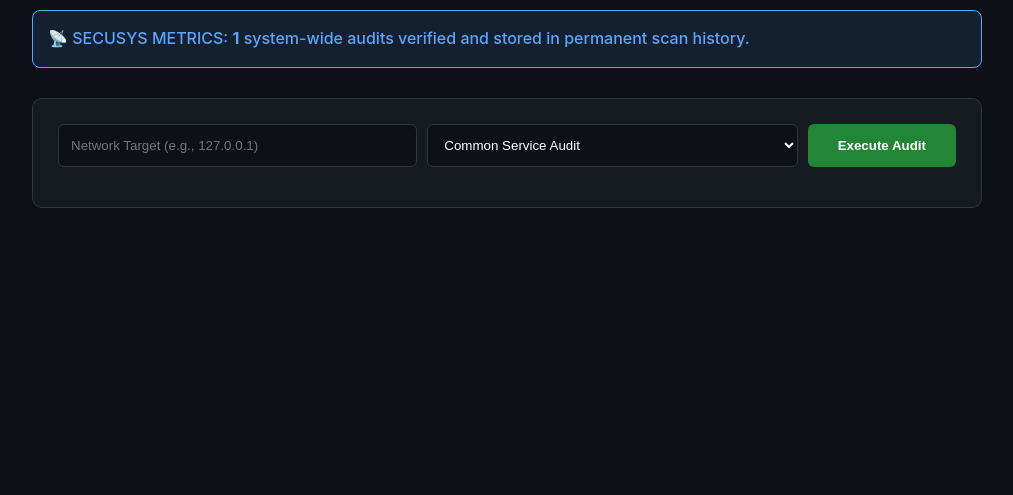
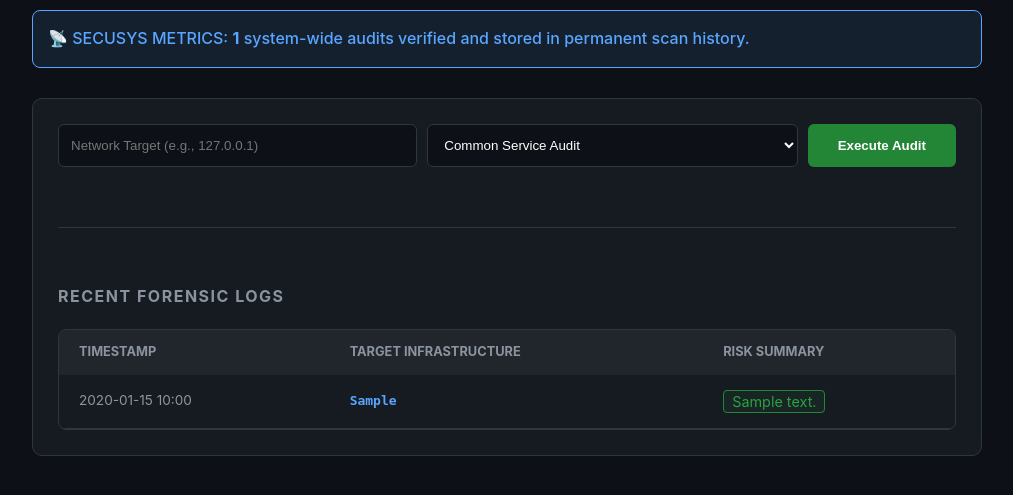
Before and after one commit to Clinntech/SecuSys, a Flask app: page / in a window 1280 px wide. Shown: the part 132-627 px from the top of the page, without its empty margins (133-1146 px from the left). Run offline with Flask 3, Linux system fonts and the light colour scheme; tables that the repository leaves empty hold one stand-in row (values such as "Sample post").

Commit message:
Milestone: Integrated full-stack DB persistence and forensic logs table

```diff
--- a/app.py
+++ b/app.py
@@ -29,7 +29,7 @@
     #Store risk level value
     threat_summary = db.Column(db.Text)
 
-    def __rerp__(self):
+    def __repr__(self):
         return f'<Audit {self.target_ip} on {self.scan_date}>'
 
 
@@ -43,7 +43,10 @@
     #Shows starting page
     #Fetch the total number of audits from the database
     total_audits = AuditRecord.query.count()
-    return render_template('index.html', audit_count = total_audits)
+    # NEW UPDATED LOGIC: Pull recent history from the database to fill the UI table
+    history_logs = AuditRecord.query.order_by(AuditRecord.scan_date.desc()).limit(5).all()
+
+    return render_template('index.html', audit_count = total_audits, history = history_logs)
 
 @app.route('/scan' , methods=['POST'])
 def scan():
@@ -120,8 +123,12 @@
         db.session.rollback() #cancels the save if there's an error
         print (f"[DATABASE ERROR] Could not save audit: {e}")
 
+    # NEW UPDATED LOGIC: Re-calculate counts and history so UI updates immediately after scan
+    total_audits = AuditRecord.query.count()
+    history_logs = AuditRecord.query.order_by(AuditRecord.scan_date.desc()).limit(5).all()
 
-    return render_template('index.html', results=results, target=target)
+    # ADDED 'audit_count' and 'history' to the template return
+    return render_template('index.html', results=results, target=target, audit_count=total_audits, history=history_logs)
 
 #The Download Route
 @app.route('/download')
--- a/templates/index.html
+++ b/templates/index.html
@@ -70,6 +70,44 @@
                     <input type="number" name="end_port" placeholder="End Port">
                 </div>
             </form>
+            <div style="margin-top: 60px; border-top: 1px solid #30363d; padding-top: 40px;">
+                <h3 style="color: #8b949e; font-size: 1rem; text-transform: uppercase; letter-spacing: 1.5px; margin-bottom: 20px;"> Recent Forensic Logs</h3>
+                <div style="background: #161b22; border: 1px solid #30363d; border-radius: 8px; overflow: hidden;">
+                <table style="width: 100%; border-collapse: collapse; text-align: left;">
+                    <thead style="background: #21262d; font-size: 0.8em; color: #8b949e;">
+                        <tr>
+                            <th style="padding: 12px 20px;">TIMESTAMP</th>
+                            <th style="padding: 12px 20px;">TARGET INFRASTRUCTURE</th>
+                            <th style="padding: 12px 20px;">RISK SUMMARY</th>
+                        </tr>
+                    </thead>
+                    <tbody>
+                        {% for audit in history %}
+                        <tr style="border-bottom: 1px solid #30363d; transition: background 0.3s;">
+                            <td style="padding: 15px 20px; color: #8b949e; font-size: 0.85em;">
+                                {{ audit.scan_date.strftime('%Y-%m-%d %H:%M') }}
+                            </td>
+                            <td style="padding: 15px 20px; font-family: monospace; font-weight: bold; color: #58a6ff;">
+                                {{ audit.target_ip }}
+                            </td>
+                            <td style="padding: 15px 20px; font-size: 0.9em;">
+                                <span style="background: rgba(35, 134, 54, 0.1); border: 1px solid #238636; color: #2ea043; padding: 2px 8px; border-radius: 4px;">
+                                    {{ audit.threat_summary }}
+                                </span>
+                            </td>
+                        </tr>
+                        {% endfor %}
+                    </tbody>
+                </table>
+
+                {% if not history %}
+                <div style="padding: 30px; text-align: center; color: #8b949e;">
+                    <em>System waiting for initial audit...</em>
+                </div>
+                {% endif %}
+            </div>
+        </div>
+            </div>
         </div>
 
         {% if target %}
```
